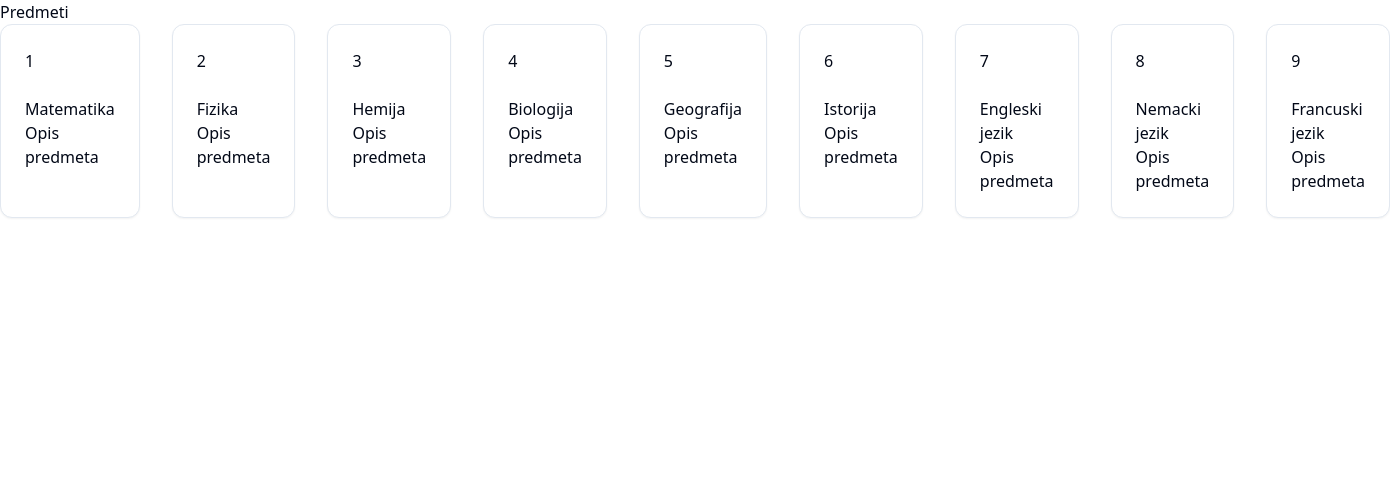
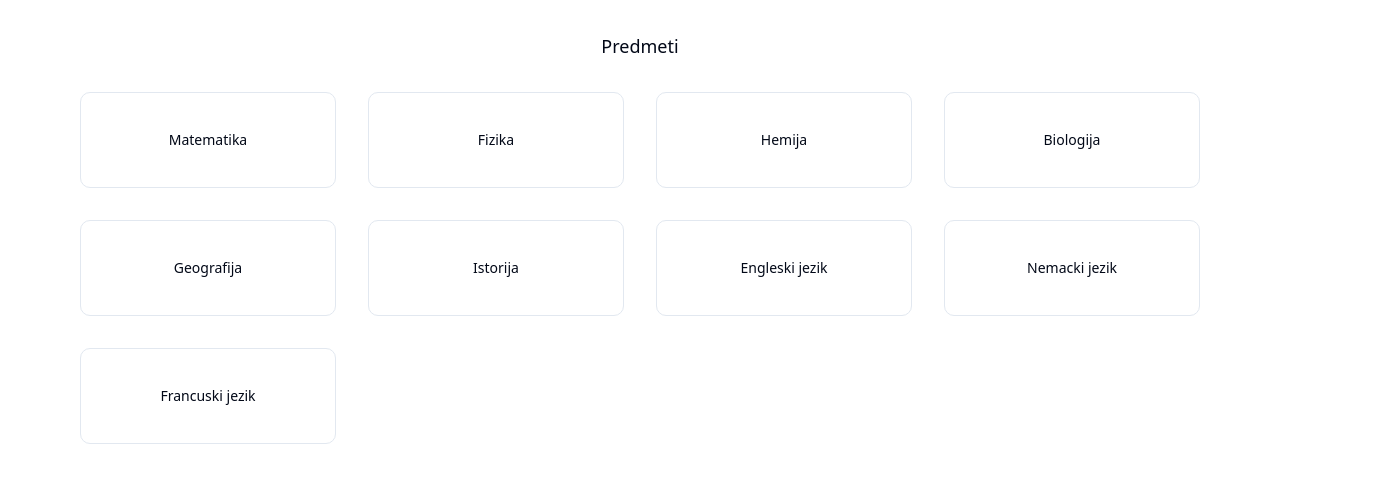
Before and after one commit to nyanSpruk/DragonHack2024, a React (Vite) app in the folder Frontend/: page /predmeti in a window 1280 px wide. Shown: the top 482 px of the page, 1390 px wide, since content can reach past the window. Built offline with nearby package versions, Linux system fonts and the light colour scheme.

Commit message:
predmeti

```diff
--- a/Frontend/package.json
+++ b/Frontend/package.json
@@ -13,6 +13,7 @@
     "@radix-ui/react-label": "^2.0.2",
     "@radix-ui/react-navigation-menu": "^1.1.4",
     "@radix-ui/react-select": "^2.0.0",
+    "@radix-ui/react-separator": "^1.0.3",
     "@radix-ui/react-slot": "^1.0.2",
     "@radix-ui/react-tabs": "^1.0.4",
     "@types/react-router-dom": "^5.3.3",
--- a/Frontend/src/App.tsx
+++ b/Frontend/src/App.tsx
@@ -6,6 +6,7 @@ import NotFound from './components/notfound/notfound';
 import Predmeti from './pages/Predmeti/predmeti';
 import Description from './pages/description/description';
 import Login from './pages/login/login';
+import Predmet from './pages/Predmeti/[id]/page';
 
 function App() {
     return (
@@ -15,6 +16,7 @@ function App() {
                     <Route path="/" element={<Home />} />
                     <Route path="/about" element={<About />} />
                     <Route path="/predmeti" element={<Predmeti />} />
+                    <Route path="/predmet/:id" element={<Predmet />} />
                     <Route path="/login" element={<Login />} />
                     <Route path="/description" element={<Description />} />
                     <Route path="*" element={<NotFound />} />
--- /dev/null
+++ b/Frontend/src/components/ui/separator.tsx
@@ -0,0 +1,31 @@
+"use client"
+
+import * as React from "react"
+import * as SeparatorPrimitive from "@radix-ui/react-separator"
+
+import { cn } from "@/lib/utils"
+
+const Separator = React.forwardRef<
+  React.ElementRef<typeof SeparatorPrimitive.Root>,
+  React.ComponentPropsWithoutRef<typeof SeparatorPrimitive.Root>
+>(
+  (
+    { className, orientation = "horizontal", decorative = true, ...props },
+    ref
+  ) => (
+    <SeparatorPrimitive.Root
+      ref={ref}
+      decorative={decorative}
+      orientation={orientation}
+      className={cn(
+        "shrink-0 bg-border",
+        orientation === "horizontal" ? "h-[1px] w-full" : "h-full w-[1px]",
+        className
+      )}
+      {...props}
+    />
+  )
+)
+Separator.displayName = SeparatorPrimitive.Root.displayName
+
+export { Separator }
--- /dev/null
+++ b/Frontend/src/pages/Predmeti/[id]/page.tsx
@@ -0,0 +1,62 @@
+import { useParams } from 'react-router-dom';
+
+function Predmet() {
+    const { id } = useParams();
+
+    const projects = [
+        {
+            id: 1,
+            title: 'title 1',
+            description: 'description 1',
+            tags: ['tag1', 'tag2'],
+            company: 'ZeroDays',
+        },
+        {
+            id: 2,
+            title: 'title 2',
+            description: 'description 2',
+            tags: ['tag1', 'tag2'],
+            company: 'Mesi',
+        },
+        {
+            id: 3,
+            title: 'title 3',
+            description: 'description 3',
+            tags: ['tag1', 'tag2'],
+            company: 'LeanIX',
+        },
+        {
+            id: 4,
+            title: 'title 4',
+            description: 'description 4',
+            tags: ['tag1', 'tag2'],
+            company: 'HYCU',
+        },
+        {
+            id: 5,
+            title: 'title 5',
+            description: 'description 5',
+            tags: ['tag1', 'tag2'],
+            company: 'Celtra',
+        },
+    ];
+
+    return (
+        <div>
+            {projects.map((project) => {
+                if (project.id === Number(id)) {
+                    return (
+                        <div key={project.id}>
+                            <h1>{project.title}</h1>
+                            <p>{project.description}</p>
+                            <p>{project.tags.join(', ')}</p>
+                            <p>{project.company}</p>
+                        </div>
+                    );
+                }
+            })}
+        </div>
+    );
+}
+
+export default Predmet;
--- a/Frontend/src/pages/Predmeti/predmeti.tsx
+++ b/Frontend/src/pages/Predmeti/predmeti.tsx
@@ -1,4 +1,4 @@
-import { Card, CardContent, CardHeader } from "@/components/ui/card";
+import { Button } from '@/components/ui/button';
 
 export default function Predmeti() {
     // create json data array of objects with name subject
@@ -42,21 +42,20 @@ export default function Predmeti() {
     ];
 
     return (
-    <div >
-      <h1 >Predmeti</h1>
-      <div className="flex gap-8 ">
+        <div className="flex h-full flex-col items-center p-8 gap-8">
+            <h1 className="text-lg">Predmeti</h1>
+            <div className="grid sm:grid-cols-2 lg:grid-cols-4 gap-8 ">
                 {subjects.map((subject) => (
-          <Card key={subject.id} className="w-1/2">
-            <CardHeader >
-              <h3 >{subject.id}</h3>
-              </CardHeader>
-              <CardContent >
-              <h2 >{subject.name}</h2>
-                <p >Opis predmeta</p>
-              </CardContent>
-          </Card>
+                    <a href={`/predmet/${subject.id}`}>
+                        <Button
+                            key={subject.id}
+                            className="w-64 h-24"
+                            variant={'outline'}>
+                            {subject.name}
+                        </Button>
+                    </a>
                 ))}
             </div>
         </div>
-  )
+    );
 }
```
Also changed, not shown: 1 other file (tests, documents, lock files or other folders). Lines whose indentation alone changed are shown as unchanged.
